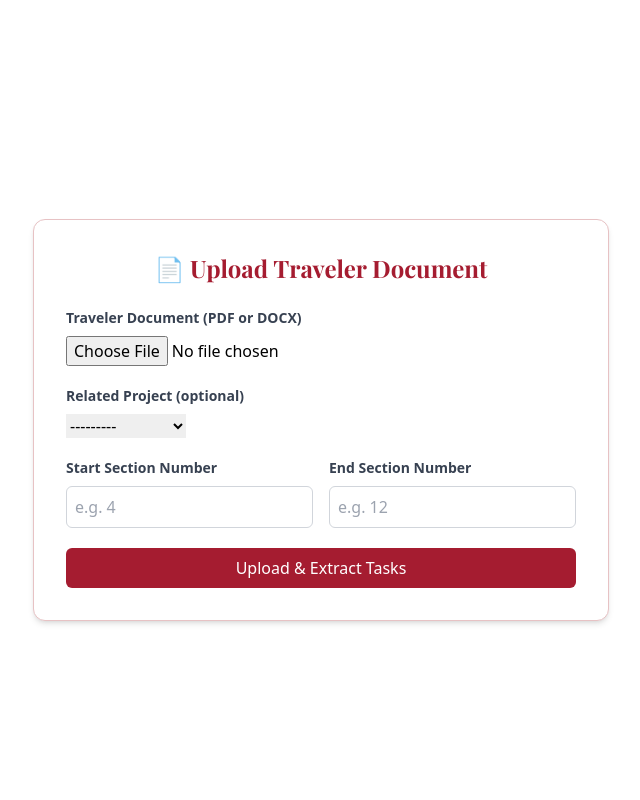
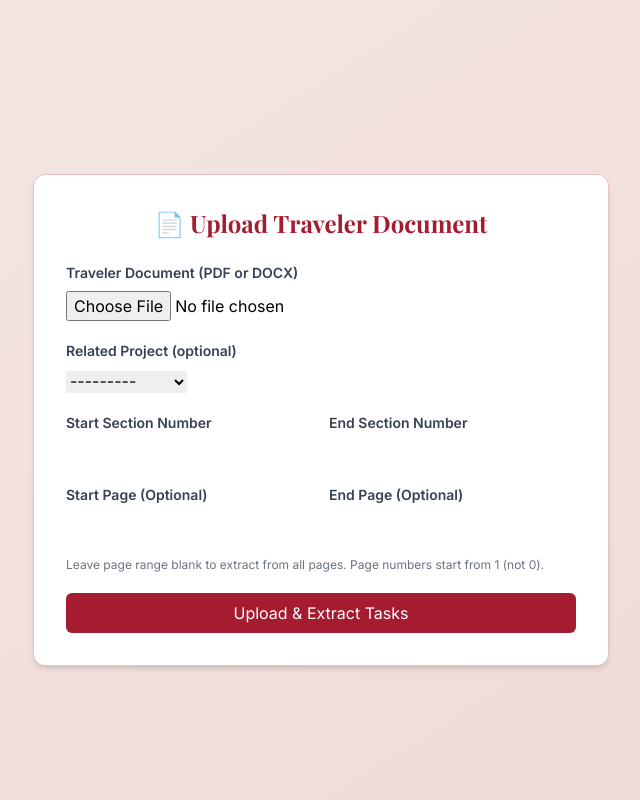
Before and after one commit to OratorMurambiwa/Cleanroom-tracker, a Django app: page /upload-doc-tasks/ in a window 1280 px wide. Shown: the whole page, without its empty margins (319-959 px from the left). Run offline with Django 5.2, Linux system fonts and the light colour scheme; a user stored in the database is signed in; data comes from the database, SQL or seed files in the repository; both versions use the stored data as it was after the commit; some libraries are stand-ins or nearby versions.

Commit message:
task auto upload working fully

```diff
--- a/backend/backend/urls.py
+++ b/backend/backend/urls.py
@@ -50,6 +50,7 @@
     path('tasks/<int:task_id>/review/', views.review_task_for_approval, name='review_task_for_approval'),
     path('preview-edit-task/<int:index>/', views.edit_preview_task, name='edit_preview_task'),
     path('assign-task/', views.assign_single_task, name='assign_single_task'),
+    path('tasks/<int:task_id>/delete/', views.delete_task_view, name='delete_task'),
     path('tasks/save-extracted/', views.save_extracted_tasks, name='save_extracted_tasks'),
 
     # Components
--- a/backend/tracker/forms.py
+++ b/backend/tracker/forms.py
@@ -110,8 +110,25 @@
 
 
 
+
 class TravelerDocUploadForm(forms.Form):
-    file = forms.FileField()
-    related_project = forms.ModelChoiceField(queryset=Project.objects.all(), required=False)
-    start_section = forms.IntegerField(min_value=1)
-    end_section = forms.IntegerField(min_value=1)
+    file = forms.FileField(label="Traveler Document")
+    start_section = forms.IntegerField(label="Start Section")
+    end_section = forms.IntegerField(label="End Section")
+    related_project = forms.ModelChoiceField(
+        queryset=Project.objects.all(),
+        required=False,
+        label="Related Project"
+    )
+    start_page = forms.IntegerField(
+        required=False,
+        min_value=1,
+        label="Start Page (Optional)",
+        help_text="Start extracting from this page (1-based index)"
+    )
+    end_page = forms.IntegerField(
+        required=False,
+        min_value=1,
+        label="End Page (Optional)",
+        help_text="End extracting at this page (1-based index)"
+    )
--- a/backend/tracker/templates/tracker/upload_from_doc.html
+++ b/backend/tracker/templates/tracker/upload_from_doc.html
@@ -9,10 +9,9 @@
   <style>
     .font-playfair { font-family: 'Playfair Display', serif; }
     .font-inter { font-family: 'Inter', sans-serif; }
-    body { @apply font-inter bg-gradient-to-br from-[#f4e7e5] to-[#f0d9d6]; }
   </style>
 </head>
-<body class="min-h-screen flex items-center justify-center px-4">
+<body class="min-h-screen bg-gradient-to-br from-[#f4e7e5] to-[#f0d9d6] flex items-center justify-center px-4 font-inter">
 
   <div class="max-w-xl w-full bg-white p-8 rounded-xl shadow-md border border-[#e7c2c4] mt-10">
     <h2 class="text-2xl font-playfair font-bold text-[#a51c30] mb-6 text-center">
@@ -23,30 +22,40 @@
       {% csrf_token %}
 
       <div>
-        <label for="id_file" class="block mb-2 font-semibold text-sm text-gray-700">Traveler Document (PDF or DOCX)</label>
+        <label for="id_file" class="block mb-2 text-sm font-semibold text-gray-700">Traveler Document (PDF or DOCX)</label>
         {{ form.file }}
       </div>
 
       <div>
-        <label for="id_related_project" class="block mb-2 font-semibold text-sm text-gray-700">Related Project (optional)</label>
+        <label for="id_related_project" class="block mb-2 text-sm font-semibold text-gray-700">Related Project (optional)</label>
         {{ form.related_project }}
       </div>
 
       <div class="flex flex-col sm:flex-row gap-4">
         <div class="w-full">
-          <label for="start_section" class="block mb-2 font-semibold text-sm text-gray-700">Start Section Number</label>
-          <input type="number" name="start_section" id="start_section" placeholder="e.g. 4" min="1" required
-            class="w-full p-2 border border-gray-300 rounded-md" />
+          <label for="start_section" class="block mb-2 text-sm font-semibold text-gray-700">Start Section Number</label>
+          {{ form.start_section }}
         </div>
-
         <div class="w-full">
-          <label for="end_section" class="block mb-2 font-semibold text-sm text-gray-700">End Section Number</label>
-          <input type="number" name="end_section" id="end_section" placeholder="e.g. 12" min="1" required
-            class="w-full p-2 border border-gray-300 rounded-md" />
+          <label for="end_section" class="block mb-2 text-sm font-semibold text-gray-700">End Section Number</label>
+          {{ form.end_section }}
         </div>
       </div>
 
-      <button type="submit" class="w-full bg-[#a51c30] text-white py-2 rounded-md hover:bg-red-700 transition">
+      <div class="flex flex-col sm:flex-row gap-4">
+        <div class="w-full">
+          <label for="start_page" class="block mb-2 text-sm font-semibold text-gray-700">Start Page (Optional)</label>
+          {{ form.start_page }}
+        </div>
+        <div class="w-full">
+          <label for="end_page" class="block mb-2 text-sm font-semibold text-gray-700">End Page (Optional)</label>
+          {{ form.end_page }}
+        </div>
+      </div>
+
+      <p class="text-xs text-gray-500 mt-1">Leave page range blank to extract from all pages. Page numbers start from 1 (not 0).</p>
+
+      <button type="submit" class="w-full bg-[#a51c30] text-white py-2 rounded-md hover:bg-[#881622] transition">
         Upload & Extract Tasks
       </button>
     </form>
--- a/backend/tracker/views.py
+++ b/backend/tracker/views.py
@@ -550,6 +550,18 @@
         'extracted_tasks': extracted_tasks
     })
 
+#delete tasks
+def delete_task_view(request, task_id):
+    task = get_object_or_404(Task, id=task_id)
+
+    if request.method == 'POST':
+        project_id = task.project.id  # store for redirect
+        task.delete()
+        messages.success(request, 'Task deleted successfully.')
+        return redirect('project_detail', project_id=project_id)
+
+    return redirect('task_detail', task_id=task_id)
+
 
 @login_required
 def add_team_member(request, project_id):
@@ -819,6 +831,7 @@
         'error_message': error_message,
     })
 
+# ----------------------- Upload Traveler View -----------------------
 @login_required
 def upload_tasks_from_traveler_view(request):
     if request.method == 'POST':
@@ -829,6 +842,8 @@
             end_at = form.cleaned_data['end_section']
             uploaded_file = request.FILES['file']
             project = form.cleaned_data['related_project']
+            start_page = form.cleaned_data.get('start_page')
+            end_page = form.cleaned_data.get('end_page')
 
             temp_filename = f"/tmp/{uuid.uuid4()}_{uploaded_file.name}"
             with open(temp_filename, 'wb+') as dest:
@@ -840,23 +855,68 @@
 
             if ext == '.pdf':
                 doc = fitz.open(temp_filename)
-                text = "".join(page.get_text() for page in doc)
 
-                pattern = re.compile(r'^\s*(\d+(?:\.\d+)*)(?:\s+)(.+)', re.MULTILINE)
-                for match in pattern.finditer(text):
-                    number_str, title = match.groups()
-                    try:
-                        main_number = int(number_str.split('.')[0])
-                        if start_from <= main_number <= end_at:
-                            clean_title = title.strip().rstrip('.').strip()
-                            clean_desc = f"{number_str} {title}".strip().rstrip('.').strip()
+                # Convert to 0-based indexing
+                if start_page is not None and end_page is not None:
+                    start_page = max(0, start_page - 1)
+                    end_page = max(0, end_page - 1)
+                    pages_to_read = doc[start_page:end_page + 1]
+                    page_range_offset = start_page
+                else:
+                    pages_to_read = doc
+                    page_range_offset = 0
+
+                current_section = None
+                current_step = None
+
+                for page_index, page in enumerate(pages_to_read):
+                    lines = page.get_text("text").splitlines()
+                    actual_page_number = page_range_offset + page_index + 1  # for display
+
+                    for line in lines:
+                        line = line.strip()
+
+                        match_section = re.match(r'^(\d+(?:\.\d+)*)\s+(.*)', line)
+                        match_step = re.match(r'^(\d+)\.\s+(.*)', line)
+                        match_sub = re.match(r'^([a-zA-Z])\.\s+(.*)', line)
+
+                        if match_section:
+                            sec_num, title = match_section.groups()
+                            try:
+                                if int(sec_num.split('.')[0]) in range(start_from, end_at + 1):
+                                    current_section = sec_num
+                                    current_step = None
+                                    headers.append({
+                                        'title': title.strip()[:80],
+                                        'description': f"{sec_num} {title}",
+                                        'section': sec_num,
+                                        'page': actual_page_number
+                                    })
+                            except:
+                                continue
+
+                        elif match_step and current_section:
+                            step_num, title = match_step.groups()
+                            current_step = step_num
+                            full_id = f"{current_section}.{step_num}"
                             headers.append({
-                                'title': clean_title[:80],
-                                'description': clean_desc,
-                                'section': main_number
+                                'title': title.strip()[:80],
+                                'description': f"{full_id} {title}",
+                                'section': full_id,
+                                'page': actual_page_number
                             })
-                    except ValueError:
-                        continue
+
+                        elif match_sub and current_section and current_step:
+                            sub_letter, text = match_sub.groups()
+                            full_id = f"{current_section}.{current_step}.{sub_letter}"
+                            headers.append({
+                                'title': text.strip()[:80],
+                                'description': f"{full_id} {text}",
+                                'section': full_id,
+                                'page': actual_page_number
+                            })
+
+                doc.close()
             else:
                 os.remove(temp_filename)
                 return render(request, 'tracker/upload_from_doc.html', {
@@ -866,7 +926,6 @@
 
             os.remove(temp_filename)
 
-            # ✅ REMOVE duplicates here (based on clean title + section)
             seen = set()
             cleaned_headers = []
             for task in headers:
@@ -893,23 +952,19 @@
     project_id = request.session.get('related_project_id')
     project = Project.objects.get(id=project_id) if project_id else None
 
-    # Clean up duplicate tasks or tasks with just dots
     seen_titles = set()
     cleaned_tasks = []
     for task in tasks:
-        title = task.get('title', '').strip().rstrip('.').strip()
+        title = task.get('title', '').strip().rstrip('.')
         description = task.get('description', '').strip()
-
-        # Skip if only dots or already seen
         if not title or title in seen_titles or title.endswith('...'):
             continue
-
         seen_titles.add(title)
         task['title'] = title
         task['description'] = description
         cleaned_tasks.append(task)
 
-    request.session['extracted_tasks'] = cleaned_tasks  # update session with cleaned tasks
+    request.session['extracted_tasks'] = cleaned_tasks
 
     users = User.objects.filter(groups__name="technician")
     components = Component.objects.filter(status='ongoing')
@@ -922,7 +977,6 @@
     })
 
 
-
 @login_required
 def edit_preview_task(request, index):
     tasks = request.session.get('extracted_tasks', [])
@@ -932,7 +986,6 @@
         return redirect('preview_extracted_tasks')
 
     if request.method == 'POST':
-        # Update the task in the session
         tasks[index]['title'] = request.POST.get('title', tasks[index]['title'])
         tasks[index]['description'] = request.POST.get('description', tasks[index]['description'])
         tasks[index]['section'] = request.POST.get('section', tasks[index].get('section'))
@@ -943,8 +996,6 @@
 
     task = tasks[index]
     return render(request, 'tracker/edit_preview_task.html', {'task': task, 'index': index})
-
-# views.py
 
 
 @csrf_exempt
```
Also changed, not shown: backend/tracker/templates/tracker/preview_tasks.html (+36 -30 lines), backend/tracker/templates/tracker/review_task_for_approval.html (+8 -0 lines), backend/db.sqlite3.
